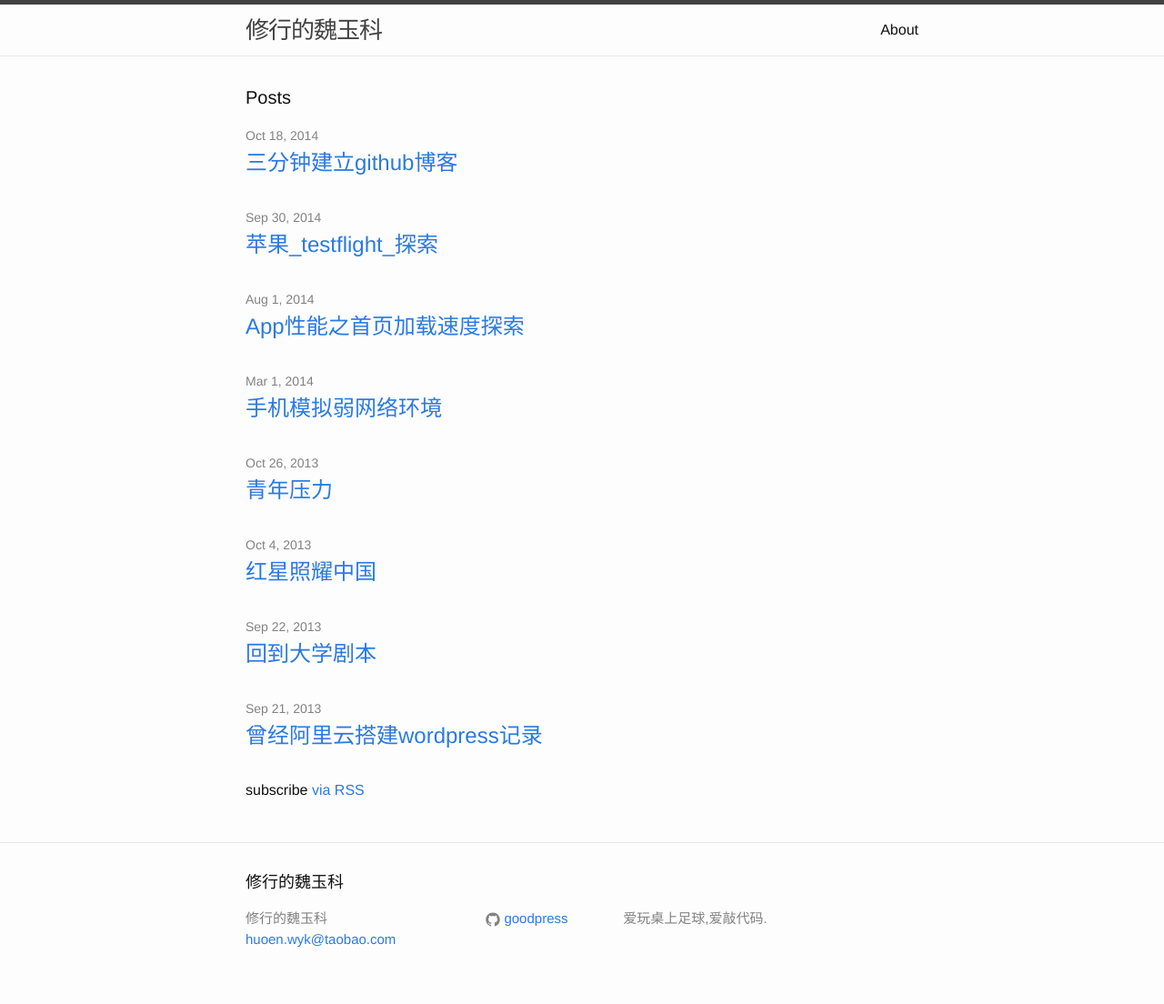
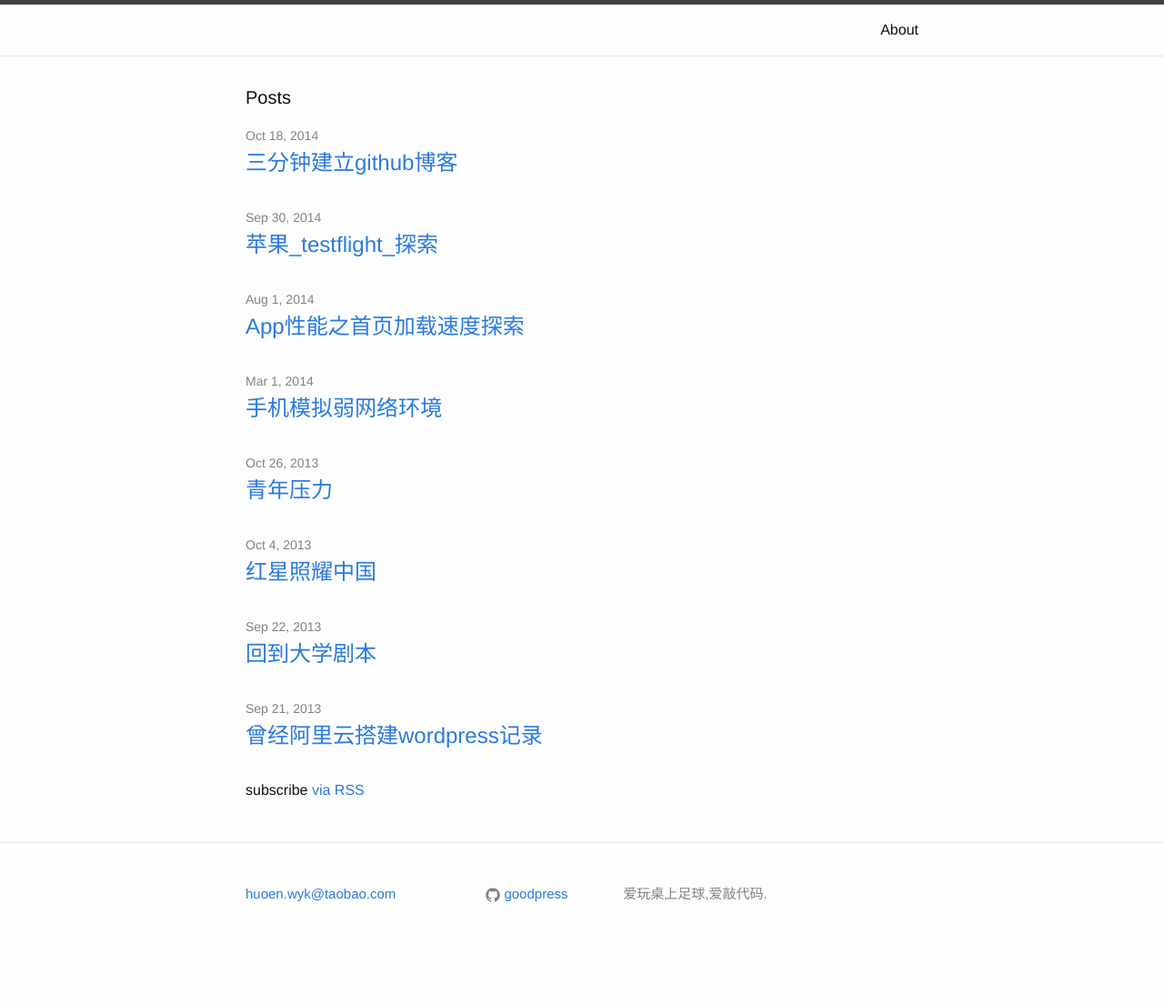
Before and after one commit to goodpress/goodpress.github.io, a Jekyll site: the page built from index.html, in a window 1280 px wide. Shown: the whole page at 91% size. Built offline with Jekyll 4.4.1, drawn with Linux system fonts in a browser that asks for light colours; Markdown is read by kramdown in place of the engine named in the settings; after the commit the page ends 1055 px from its top, so only the background shows below that.

Commit message:
moditified config

```diff
--- a/_config.yml
+++ b/_config.yml
@@ -1,5 +1,5 @@
 # Site settings
-title: 修行的魏玉科
+title:
 email: huoen.wyk@taobao.com
 description: > # this means to ignore newlines until "baseurl:"
    爱玩桌上足球,爱敲代码.
```
